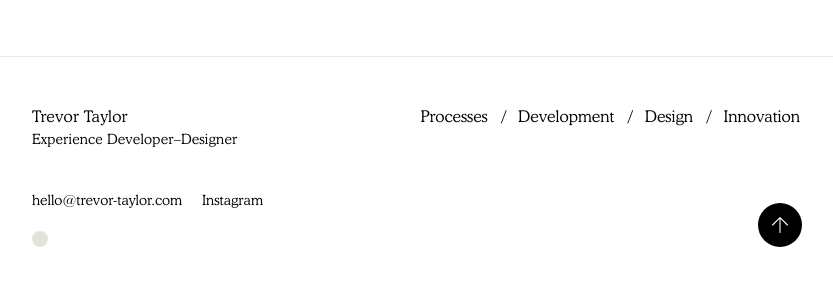
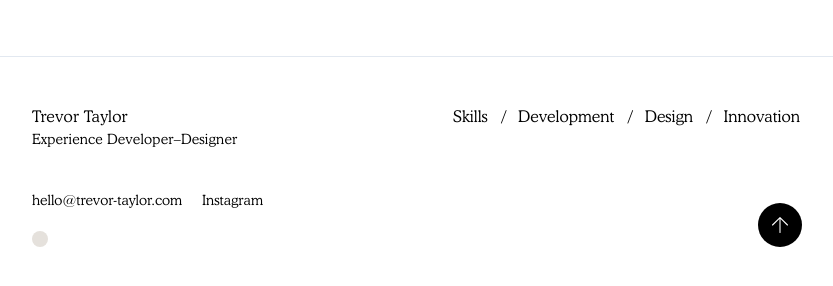
Before and after one commit to tylernford/trevor-taylor, a Jekyll site: the page built from index.md, in a window 1280 px wide and 900 px high, scrolled down 1601 px. Shown: the part 605-891 px from the top of the window, without its empty margins (224-1057 px from the left). Built offline with Jekyll 4.4.1, drawn with Linux system fonts in a browser that asks for light colours.

Commit message:
Update footer.html

```diff
--- a/_includes/footer.html
+++ b/_includes/footer.html
@@ -8,7 +8,7 @@
 
          <ul>
             <li class="">
-               <a href="/processes">Processes</a>
+               <a href="/skills">Skills</a>
             </li>
                <span>/</span>
             <li class="">
```
